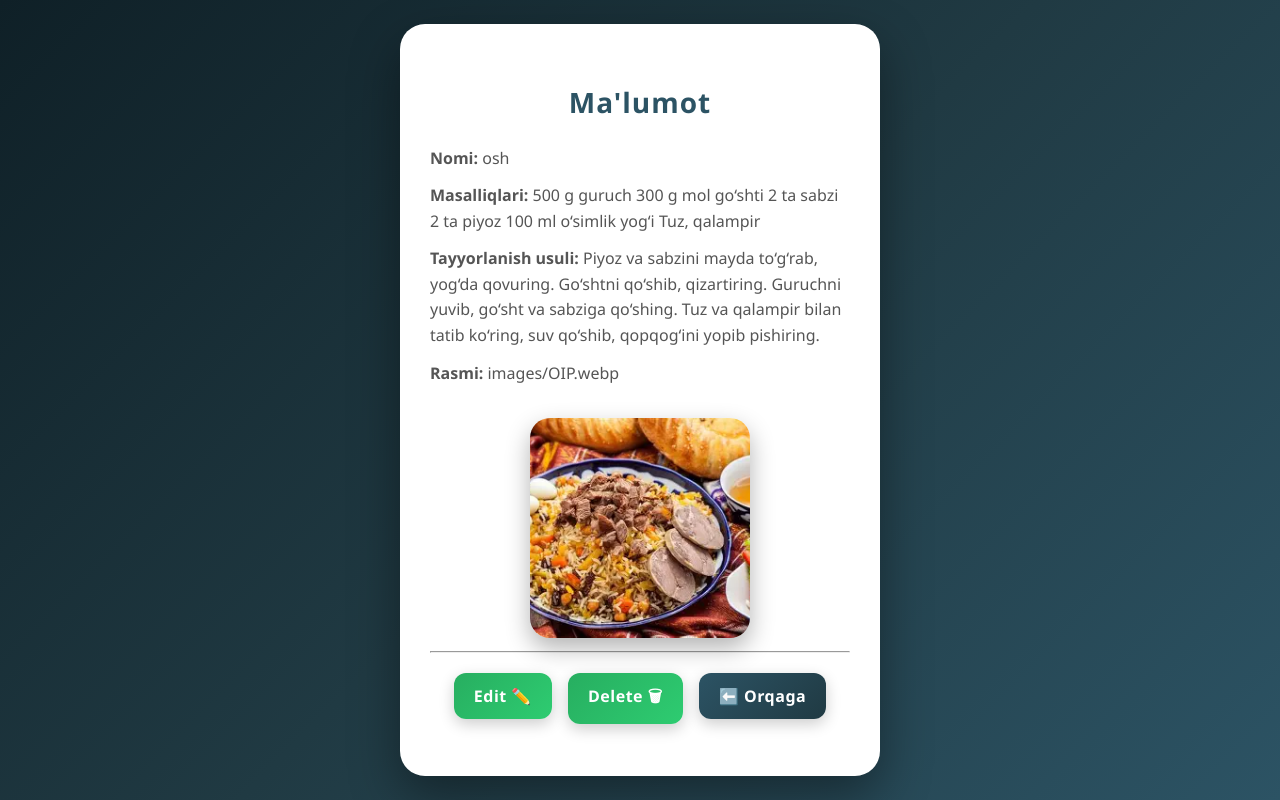
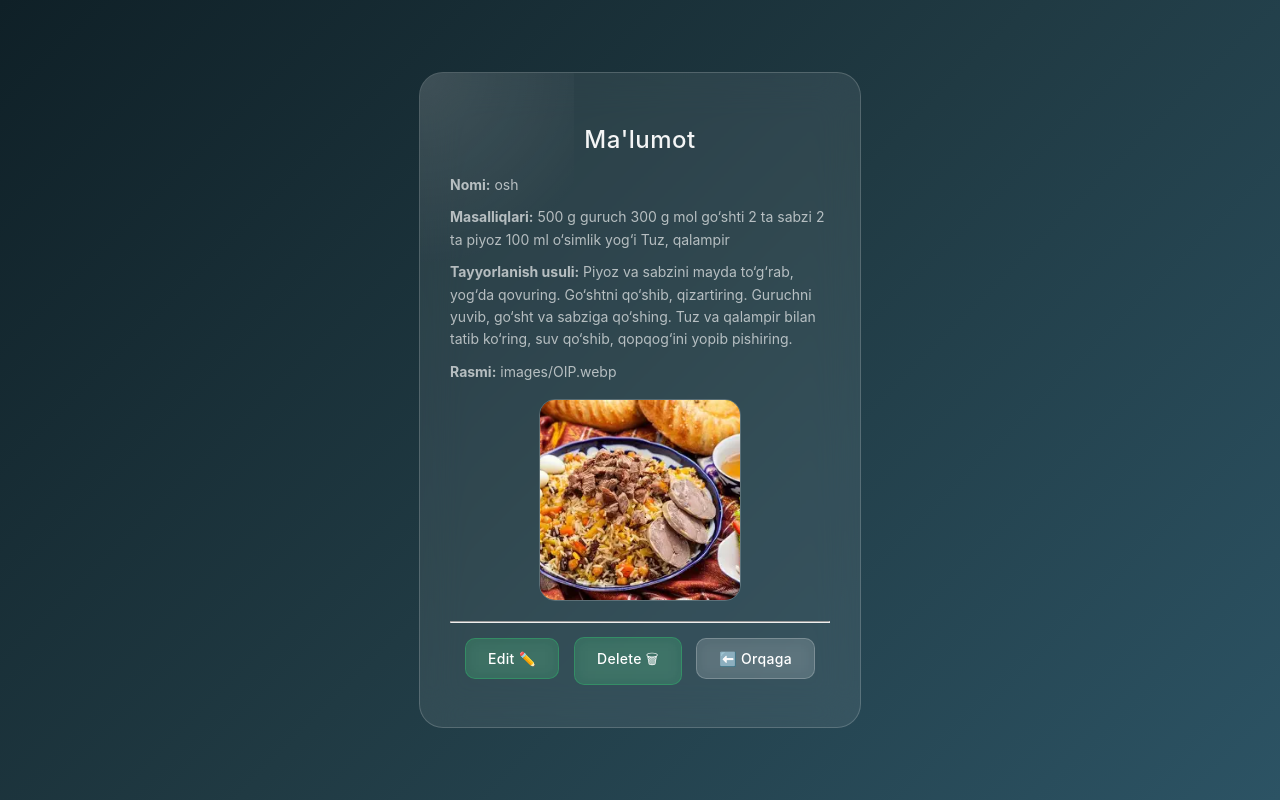
Before and after one commit to meyliyev72/salom, a Django app: a page that uses templates/myapp/user_detail.html in a window 1280 px wide. Run offline with Django 5.2, Linux system fonts and the light colour scheme; data comes from the database, SQL or seed files in the repository.

Commit message:
add project files

```diff
--- a/static/css/style.css
+++ b/static/css/style.css
@@ -1,101 +1,146 @@
 /* ===================== Global Body ===================== */
 body {
     margin: 0;
-    font-family: 'Segoe UI', sans-serif;
-    background: linear-gradient(135deg, #0f2027, #203a43, #2c5364); /* Chiroyli gradient */
+    font-family: 'Inter', 'Segoe UI', sans-serif;
+    background: linear-gradient(135deg, #0f2027, #203a43, #2c5364);
     color: #fff;
     display: flex;
     justify-content: center;
     align-items: center;
     height: 100vh;
-    transition:  0.5s ease;
 }
 
-/* ===================== Card Box ===================== */
+/* ===================== Card Box — Glassmorphism ===================== */
 .box {
-    background: #ffffff;
-    color: #333;
-    padding: 40px 30px;
-    width: 420px;
-    border-radius: 25px; /* Yumaloq burchaklar */
-    box-shadow: 0 20px 50px rgba(0, 0, 0, 0.4); /* Soft shadow */
+    background: rgba(255, 255, 255, 0.08);
+    backdrop-filter: blur(20px);
+    -webkit-backdrop-filter: blur(20px);
+    border: 1px solid rgba(255, 255, 255, 0.18);
+    border-radius: 24px;
+    padding: 36px 30px;
+    width: 380px;
     text-align: center;
+    color: #fff;
+    position: relative;
+    overflow: hidden;
     animation: fadeIn 0.6s ease;
-    transition: transform 0.3s, box-shadow 0.3s;
+    transition: transform 0.35s ease,
+                background 0.35s ease,
+                box-shadow 0.35s ease,
+                border-color 0.35s ease;
+}
+
+/* Shisha yaltiroq effekti */
+.box::before {
+    content: '';
+    position: absolute;
+    top: -35%;
+    left: -35%;
+    width: 70%;
+    height: 70%;
+    background: radial-gradient(circle, rgba(255,255,255,0.10) 0%, transparent 70%);
+    pointer-events: none;
 }
 
 .box:hover {
-    transform: translateY(-10px) scale(1.02); /* Hoverda ko‘tariladi va biroz kattalashadi */
-    box-shadow: 0 25px 60px rgba(0, 0, 0, 0.5); /* Shadow intensivlashadi */
+    transform: translateY(-10px) scale(1.02);
+    background: rgba(255, 255, 255, 0.13);
+    border-color: rgba(255, 255, 255, 0.30);
+    box-shadow: 0 24px 56px rgba(0, 0, 0, 0.4);
 }
 
-/* ===================== Headings & Paragraphs ===================== */
+/* ===================== Headings ===================== */
 .box h1 {
-    margin-bottom: 25px;
-    font-size: 28px;
-    letter-spacing: 1px;
-    color: #2c5364; /* Subtle blue */
+    font-size: 24px;
+    font-weight: 500;
+    color: rgba(255, 255, 255, 0.95);
+    letter-spacing: 0.5px;
+    margin-bottom: 20px;
 }
 
+/* ===================== Paragraphs ===================== */
 .box p {
     text-align: left;
-    margin: 12px 0;
+    margin: 10px 0;
+    font-size: 14px;
     line-height: 1.6;
-    font-size: 16px;
-    color: #555; /* Soft gray matn */
+    color: rgba(255, 255, 255, 0.65);
+}
+
+.box p span {
+    color: rgba(255, 255, 255, 0.90);
+    font-weight: 500;
 }
 
 /* ===================== Images ===================== */
 .box img {
-    margin-top: 20px;
-    border-radius: 20px;
-    width: 220px;
-    height: 220px;
+    margin: 16px auto 20px;
+    display: block;
+    border-radius: 16px;
+    width: 200px;
+    height: 200px;
     object-fit: cover;
-    box-shadow: 0 10px 25px rgba(0, 0, 0, 0.3);
-    transition: transform 0.3s, box-shadow 0.3s;
+    border: 1px solid rgba(255, 255, 255, 0.20);
+    transition: transform 0.3s ease, box-shadow 0.3s ease;
 }
 
 .box img:hover {
     transform: scale(1.05);
-    box-shadow: 0 15px 30px rgba(0, 0, 0, 0.4);
+    box-shadow: 0 12px 30px rgba(0, 0, 0, 0.4);
 }
 
 /* ===================== Buttons ===================== */
 .btn, .edit-btn {
     display: inline-block;
-    margin: 12px 6px;
-    padding: 12px 20px;
+    margin: 6px 5px;
+    padding: 11px 22px;
+    border-radius: 10px;
+    font-size: 14px;
+    font-weight: 500;
+    letter-spacing: 0.3px;
+    color: #fff;
     text-decoration: none;
-    border-radius: 12px;
-    color: #fff;
-    font-weight: 600;
-    letter-spacing: 0.5px;
-    transition: all 0.3s ease;
     cursor: pointer;
-    box-shadow: 0 5px 15px rgba(0,0,0,0.2);
+    backdrop-filter: blur(8px);
+    transition: background 0.25s ease,
+                transform 0.2s ease,
+                border-color 0.25s ease;
 }
 
+/* Asosiy tugma */
 .btn {
-    background: linear-gradient(135deg, #2c5364, #203a43); /* Primary gradient button */
+    background: rgba(255, 255, 255, 0.13);
+    border: 1px solid rgba(255, 255, 255, 0.22);
 }
 
-.edit-btn {
-    background: linear-gradient(135deg, #27ae60, #2ecc71); /* Green gradient */
+.btn:hover {
+    background: rgba(255, 255, 255, 0.22);
+    border-color: rgba(255, 255, 255, 0.40);
+    transform: translateY(-2px);
 }
 
-.edit-btn:last-of-type {
-    background: linear-gradient(135deg, #e74c3c, #c0392b); /* Red gradient for delete */
-}
-
-/* ===================== Button Hover Effects ===================== */
-.btn:hover, .edit-btn:hover {
-    transform: translateY(-3px);
-    box-shadow: 0 8px 20px rgba(0, 0, 0, 0.3);
+/* Tahrirlash tugmasi — yashil */
+.edit-btn {
+    background: rgba(46, 204, 113, 0.20);
+    border: 1px solid rgba(46, 204, 113, 0.35);
 }
 
 .edit-btn:hover {
-    opacity: 0.9;
+    background: rgba(46, 204, 113, 0.35);
+    border-color: rgba(46, 204, 113, 0.60);
+    transform: translateY(-2px);
+}
+
+/* O'chirish tugmasi — qizil */
+.edit-btn:last-of-type {
+    background: rgba(231, 76, 60, 0.20);
+    border: 1px solid rgba(231, 76, 60, 0.35);
+}
+
+.edit-btn:last-of-type:hover {
+    background: rgba(231, 76, 60, 0.35);
+    border-color: rgba(231, 76, 60, 0.60);
+    transform: translateY(-2px);
 }
 
 /* ===================== Fade-in Animation ===================== */
```
Also changed, not shown: static/css/stili.css (+83 -36 lines).
